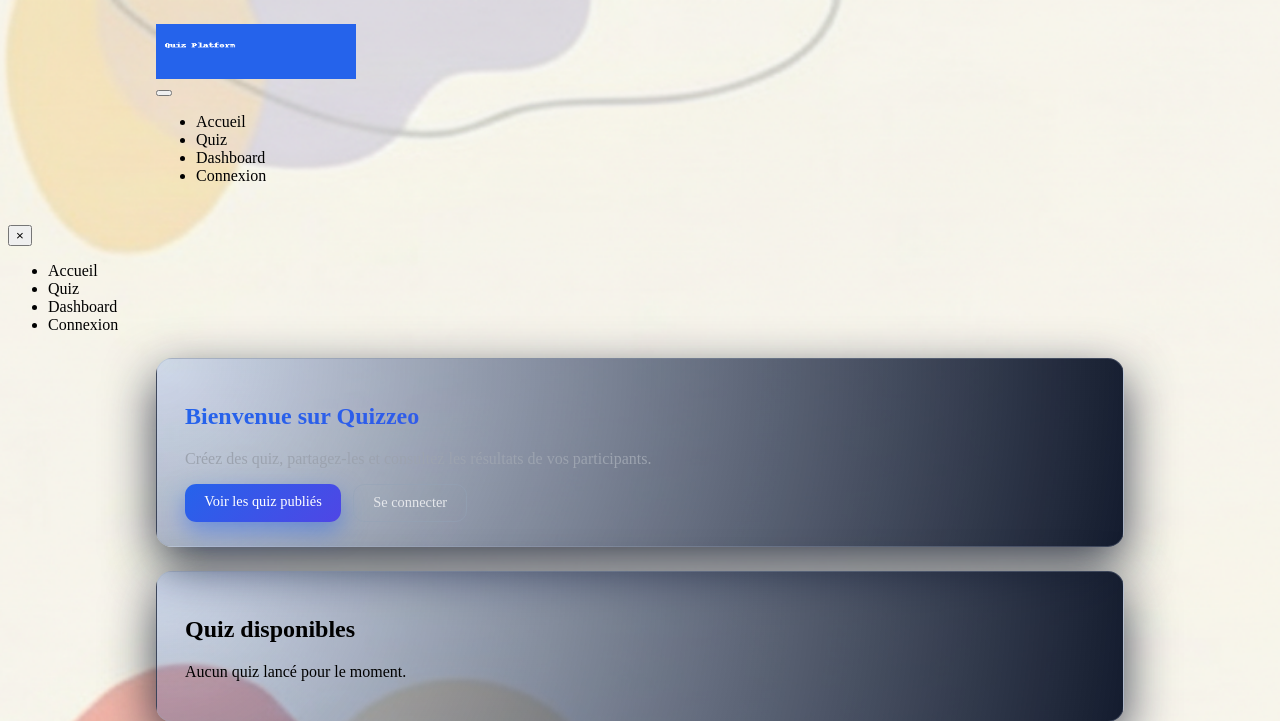
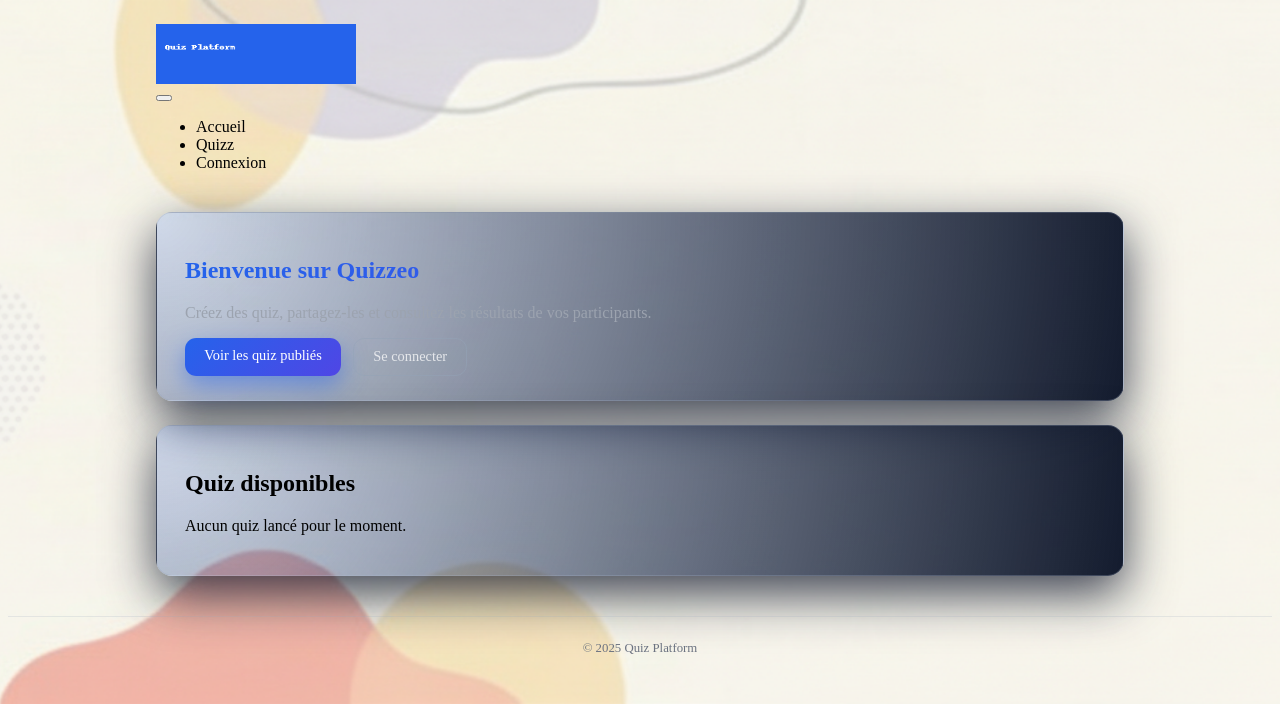
Before and after one commit to souwoye-toure/QUIZZEO, a PHP site: page / in a window 1280 px wide. Shown: the top 721 px of the page. Run offline with PHP 8.4, Linux system fonts and the light colour scheme.

Commit message:
Refactor header structure and update links

```diff
--- a/views/header.php
+++ b/views/header.php
@@ -4,7 +4,7 @@
     <meta charset="UTF-8">
     <meta name="viewport" content="width=device-width, initial-scale=1.0">
     <title>page header</title>
-    <link rel="stylesheet" href="/Cours_PHP/quizzeo/assets/css/style.css">
+    <link rel="stylesheet" href="assets/css/style.css">
 
 
 </head>
@@ -12,55 +12,24 @@
     <header class="site-header" role="banner">
   <div class="container header-inner">
     <div class="brand">
-                <img src="assets/img/logo_quizzeo-png.png"alt="Logo"
-                style="width: 200px; height: 55px"/>
+        <img src="assets/img/logo_quizzeo-png.png" alt="Logo" style="width: 200px; height: 60px;">
     </div>
 
     <!-- Bouton menu (mobile/tablette) -->
-         <button
-          id="menu-toggle"
-          class="menu-btn"
-          aria-label="Ouvrir le menu"
-          aria-expanded="false"
-          aria-controls="side-menu"
-        >
+    <button id="menu-toggle" class="menu-btn" aria-label="Ouvrir le menu" aria-expanded="false" aria-controls="side-menu">
       <span class="hamburger" aria-hidden="true"></span>
     </button>
 
     <!-- Nav principale (desktop) -->
-        <nav class="top-nav"role="navigation"aria-label="Navigation principale">
+    <nav class="top-nav" role="navigation" aria-label="Navigation principale">
       <ul>
-            <li><a href="#">Accueil</a></li>
-            <li><a href="views/quizzes.php">Quiz</a></li>
-            <li><a href="views/dashboard.php">Dashboard</a></li>
-            <li><a href="views/login.php" class="btn-connexion">Connexion</a></li>
+        <li><a href="index.php">Accueil</a></li>
+        <li><a href="views/quizzes.php">Quizz</a></li>
+        <li><a href="views/login.php" class="btn-adhere">Connexion</a></li>
       </ul>
     </nav>
   </div>
 
-      <!-- Menu latéral slide-in -->
-      <aside
-        id="side-menu"
-        class="side-menu"
-        aria-hidden="true"
-        role="dialog"
-        aria-label="Menu principal"
-      >
-        <div class="side-inner">
-          <button
-            id="side-close"
-            class="side-close"
-            aria-label="Fermer le menu">&times;
-          </button>
-
-          <nav class="side-nav" role="navigation" aria-label="Menu mobile">
-            <ul>
-              <li><a href="#">Accueil</a></li>
-              <li><a href="views/quizzes.php">Quiz</a></li>
-              <li><a href="views/dashboard.php">Dashboard</a></li>
-              <li><a href="views/login.php" class="btn-connexion">Connexion</a></li>
-            </ul>
-          </nav>
-        </div>
-      </aside>
+  <!-- Overlay quand menu ouvert -->
+  <div id="menu-overlay" class="menu-overlay" aria-hidden="true"></div>
 </header>
```
Lines whose indentation alone changed are shown as unchanged.
